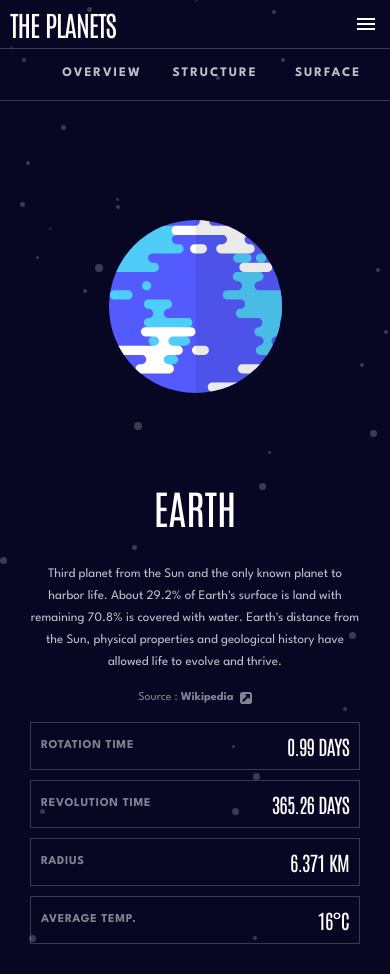
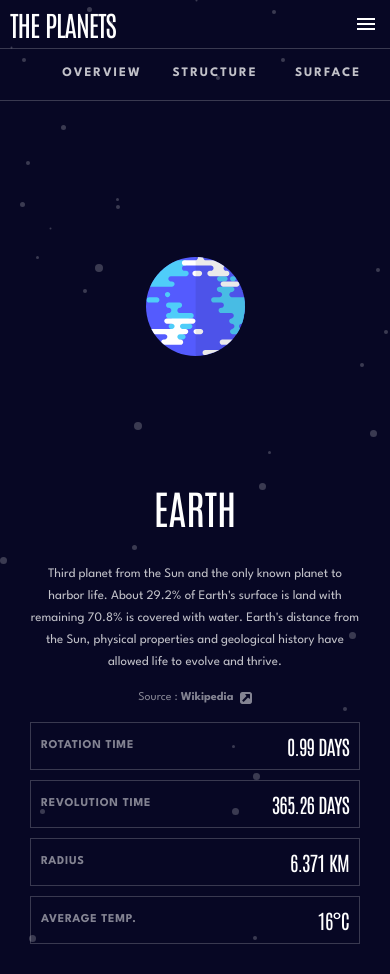
Before and after one commit to buianhquan3008/planets-fact-site, a React (Create React App) app: page / in a window 390 px wide. Built offline with nearby package versions, Linux system fonts and the light colour scheme.

Commit message:
responsive img planet

```diff
--- a/src/components/DetailContent.js
+++ b/src/components/DetailContent.js
@@ -10,7 +10,7 @@ const useStyles = makeStyles((theme) => ({
     },
     imgWrap: {
         width: '100%',
-        height: 350,
+        height: '350px',
         display: 'flex',
         justifyContent: 'center',
         alignItems: 'center',
@@ -19,21 +19,31 @@ const useStyles = makeStyles((theme) => ({
         },
     },
     backgroundImage: {
-        background: `url(../assets/planet-earth.svg)`,
-        backgroundRepeat: 'no-repeat',
-        backgroundSize: 'cover',
-        height: 173,
-        width: 173,
+        width: '30%',
+        height: 'auto',
         [theme.breakpoints.up('md')]: {
-            height: 285,
-            width: 285,
+            width: '20%',
         },
-
         [theme.breakpoints.up('lg')]: {
-            height: 450,
-            width: 450,
+            width: '40%',
         },
     },
+    // backgroundImage: {
+    //     background: `url(../assets/planet-earth.svg)`,
+    //     backgroundRepeat: 'no-repeat',
+    //     backgroundSize: 'cover',
+    //     height: 173,
+    //     width: 173,
+    //     [theme.breakpoints.up('md')]: {
+    //         height: 285,
+    //         width: 285,
+    //     },
+
+    //     [theme.breakpoints.up('lg')]: {
+    //         height: 450,
+    //         width: 450,
+    //     },
+    // },
     planetName: {
         fontFamily: 'Antonio',
         fontStyle: 'normal',
@@ -109,7 +119,7 @@ const useStyles = makeStyles((theme) => ({
         padding: 10,
         [theme.breakpoints.up('md')]: {
             flexDirection: 'column',
-            width: 180,
+            width: '25%',
             height: 88,
             justifyContent: 'space-evenly',
             alignItems: 'start',
@@ -196,7 +206,11 @@ export default function DetailContent() {
         <div className={classes.detailContentWrap}>
             <div className={classes.contentImgWrap}>
                 <div className={classes.imgWrap}>
-                    <div className={classes.backgroundImage}></div>
+                    <img
+                        className={classes.backgroundImage}
+                        src='../assets/planet-earth.svg'
+                        alt='source'
+                    />
                 </div>
                 <div className={classes.contentWithListContent}>
                     <div className={classes.contentWrap}>
```
